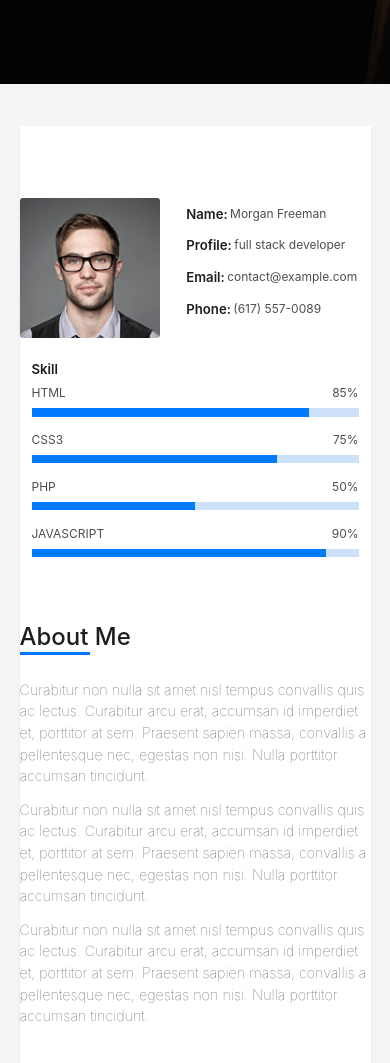
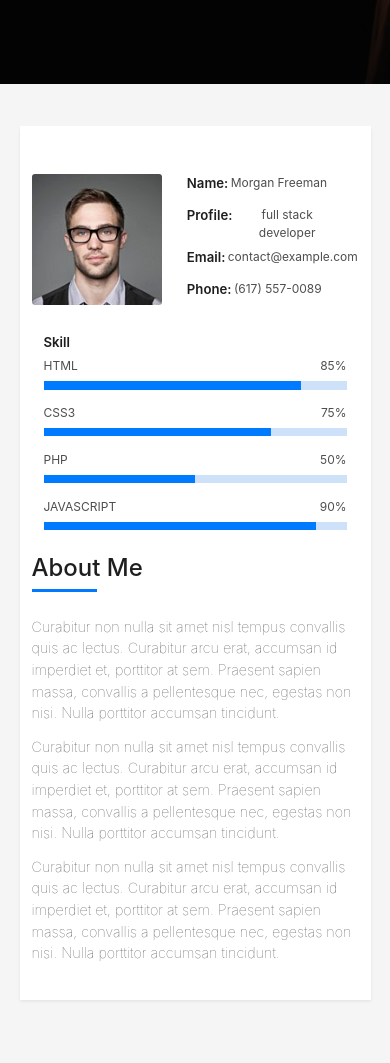
Before and after one commit to eslamkhaled201/Devfolio, a plain HTML site: page index.html in a window 390 px wide. Shown: the part 760-1823 px from the top of the page. Drawn offline with nearby package versions, Linux system fonts and the light colour scheme.

Commit message:
edit css

```diff
--- a/css/main.css
+++ b/css/main.css
@@ -72,9 +72,6 @@ p{
 @keyframes hide {
     0%{opacity: 1;}
     100%{opacity: 0;display: none;}
-}
-.secondry-heading{
-    margin-bottom: 0.5rem;
 }
 .secondry-heading-underline{
     width: 20%;
@@ -628,16 +625,13 @@ margin-bottom: 2rem;
     .main-heading{
         font-size: 2.5rem;
     }
+    .section__about-me .container > .row{
+        padding: 0 1rem;
+    }
     .row > div{
-        margin: 2rem 0 0;
+        margin: 1rem 0 0;
     }
-    .row > div:last-child{
-        margin-bottom: 0;
-    }
-    .secondry-heading{
-        margin-top: 2.5rem;
-        margin-bottom: 0px;
-    }
+
     .section__blogs .row{
         margin-top: 0px;
     }
```
Also changed, not shown: css/header.css (+4 -1 lines).
